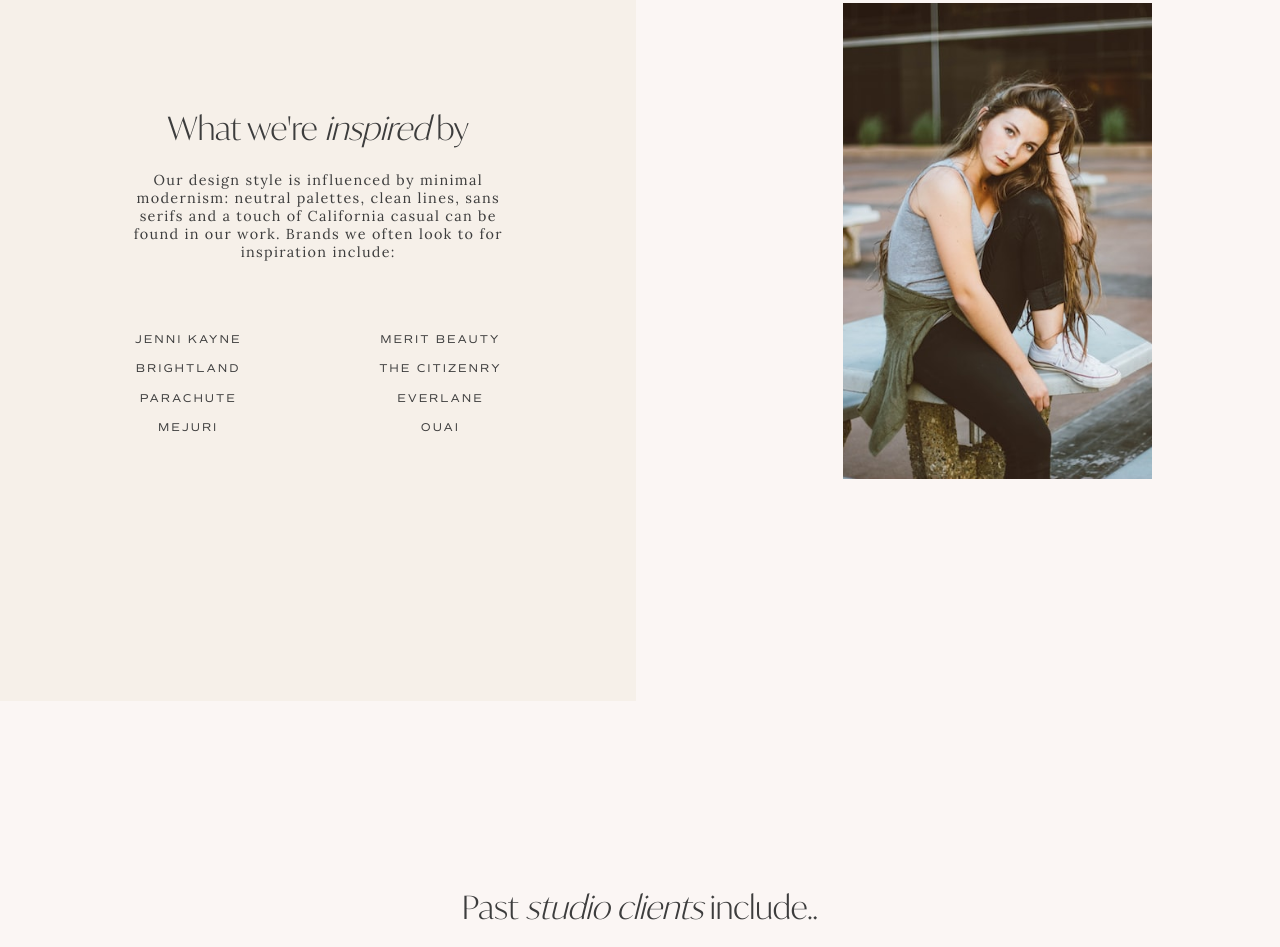
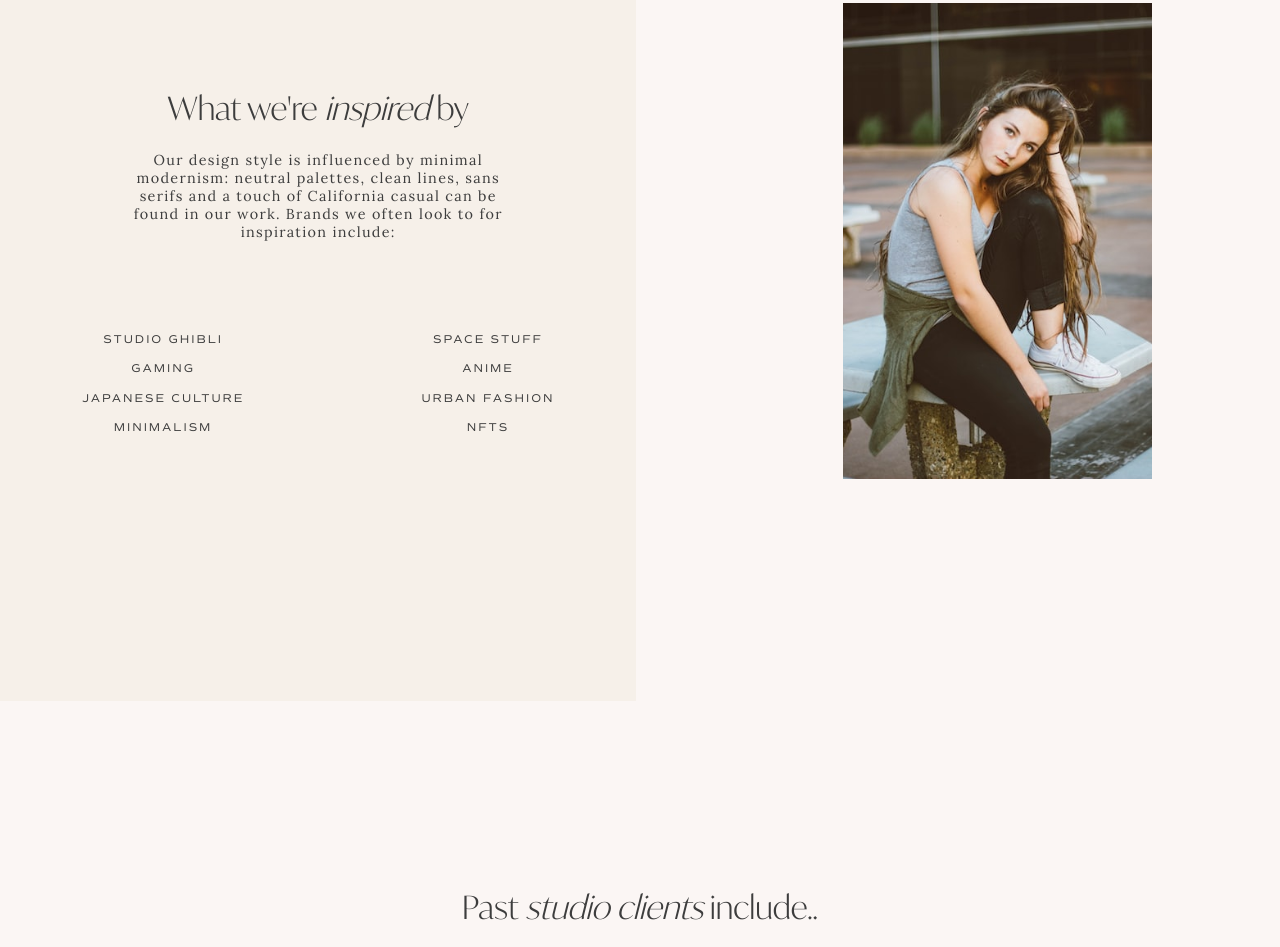
Before and after one commit to mavrk-mose/sumo-labs, a plain HTML site: page index.html in a window 1280 px wide. Shown: the part 2630-3577 px from the top of the page. Drawn offline with Linux system fonts and the light colour scheme.

Commit message:
modified inspired secton

```diff
--- a/index.html
+++ b/index.html
@@ -70,16 +70,16 @@
                 <p style="text-align: center;">Our design style is influenced by minimal modernism: neutral palettes, clean lines, sans serifs and a touch of California casual can be found in our work. Brands we often look to for inspiration include:</p>
                 <div class="names">
                 <div class="name">
-                    <h5>JENNI KAYNE</h5>
-                    <h5>BRIGHTLAND</h5>
-                    <h5>PARACHUTE</h5>
-                    <h5>MEJURI</h5>
+                    <h5>STUDIO GHIBLI</h5>
+                    <h5>GAMING</h5>
+                    <h5>JAPANESE CULTURE</h5>
+                    <h5>MINIMALISM</h5>
                  </div>
                 <div class="name">
-                    <h5>MERIT BEAUTY</h5>
-                    <h5>THE CITIZENRY</h5>
-                    <h5>EVERLANE</h5>
-                    <h5>OUAI</h5>
+                    <h5>SPACE STUFF</h5>
+                    <h5>ANIME</h5>
+                    <h5>URBAN FASHION</h5>
+                    <h5>NFTs</h5>
                  </div>
                 </div>
             </div>
```
